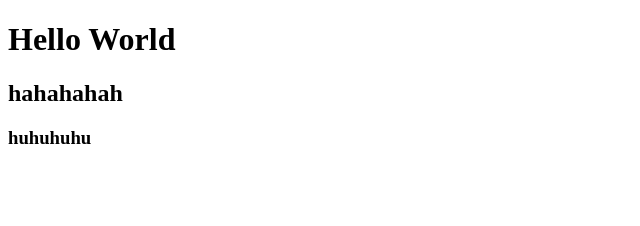
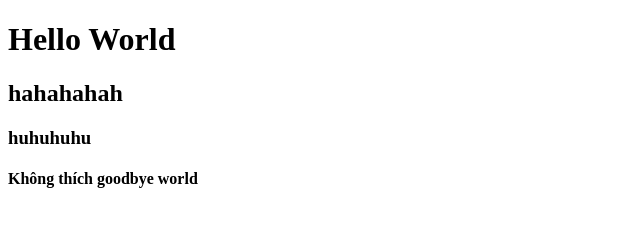
Before and after one commit to dochinhthtn/test, a plain HTML site: page index.html in a window 1280 px wide. Shown: the whole page, without its empty margins (0-640 px from the left). Drawn offline with Linux system fonts and the light colour scheme.

Commit message:
thêm h4

```diff
--- a/index.html
+++ b/index.html
@@ -9,5 +9,6 @@
     <h1>Hello World</h1>
     <h2>hahahahah</h2>
     <h3>huhuhuhu</h3>
+    <h4>Không thích goodbye world</h4>
 </body>
 </html>
```
